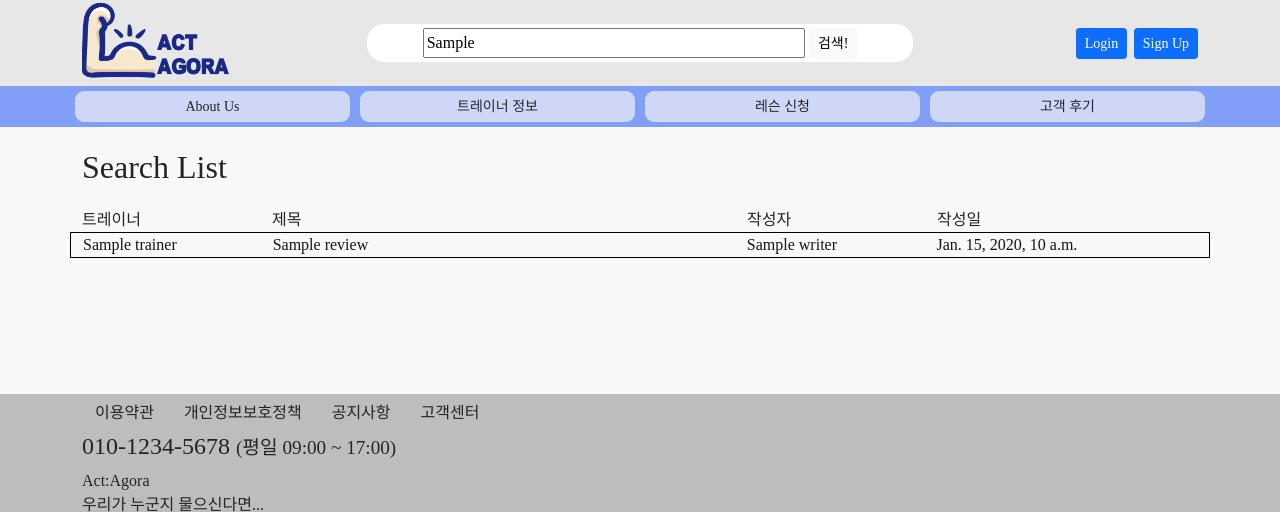
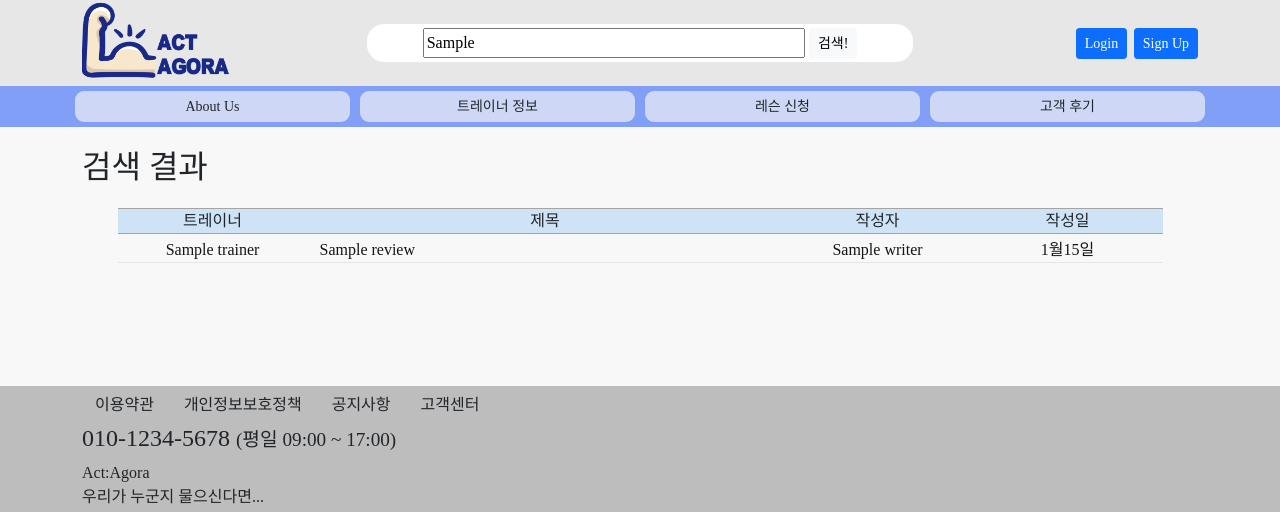
Before and after one commit to 4802852/Act-Agora, a Django app: template templates/review/review_list.html in a window 1280 px wide. Shown: the top 512 px of the page. Run offline with Django 3.2, Linux system fonts and the light colour scheme; the template is opened without the code that fills it: most values are stand-ins (such as "Sample title", 1, 10 or a date in 2020); some libraries are stand-ins or nearby versions; some web fonts are replaced.

```diff
--- a/static/css/styles.css
+++ b/static/css/styles.css
@@ -47,7 +47,7 @@ a:hover {text-decoration: none; color: #6E6E6E;}
 .card {
     box-shadow: 0 4px 8px 0 rgba(0,0,0,0.2);
     transition: 0.3s;
-    border-radius: 30px;
+    border-radius: 20px;
 }
 
 .card:hover {
--- a/templates/base.html
+++ b/templates/base.html
@@ -10,7 +10,7 @@
 <!--        <script src="{% static 'js/bootstrap.js' %}"></script>-->
         <script src="https://kit.fontawesome.com/c5df104f7a.js" crossorigin="anonymous"></script>
         <link rel="stylesheet" type="text/css" href="{% static 'css/normalize.css' %}" />
-        <link rel="stylesheet" type="text/css" href="{% static 'css/styles.css' %}?ver=1" />
+        <link rel="stylesheet" type="text/css" href="{% static 'css/styles.css' %}?ver=2" />
         {% block header %}{% endblock %}
     </head>
 
--- a/templates/review/review_list.html
+++ b/templates/review/review_list.html
@@ -2,38 +2,55 @@
 
 {% block contents %}
 {% if b %}
-<h1>Search List</h1>
+<h1>검색 결과</h1>
 {% else %}
-<h1>Review List</h1>
+<h1>고객 후기</h1>
 {% endif %}
 
-<div class="row">
-    <div class="col-2 col-md-2">트레이너</div>
-    <div class="col-5 col-md-5">제목</div>
-    <div class="col-2 col-md-2">작성자</div>
-    <div class="col-3 col-md-3">작성일</div>
+{% if b %}
+<p></p>
+{% else %}
+<div style="text-align: right">
+    <a href="{% url 'review:review-new' %}"><button class="btn btn-outline-secondary"><i class="fas fa-pencil-alt" style="color: gray"></i> 리뷰쓰기</button></a>
 </div>
-{% if review_list %}
-{% for review in review_list %}
-<a href="{{ review.get_absolute_url }}">
-    <div class="row" style="border: 1px solid black">
-        <div class="col-2 col-md-2">{{ review.trainer.name }}</div>
-        <div class="col-5 col-md-5">{{ review.title }}</div>
-        <div class="col-2 col-md-2">{{ review.writer }}</div>
-        <div class="col-3 col-md-3">{{ review.date }}</div>
-    </div>
-</a>
-{% endfor %}
+{% endif %}
+
+<div class="row justify-content-center" style="margin-top: 15; margin-bottom: 4">
+    <div id="board-top" class="col-2 col-md-2">트레이너</div>
+    <div id="board-top" class="col-5 col-md-5">제목</div>
+    <div id="board-top" class="col-2 col-md-2">작성자</div>
+    <div id="board-top" class="col-2 col-md-2">작성일</div>
+</div>
+
+{% if page_obj %}
+    {% for review in page_obj %}
+    <a href="{{ review.get_absolute_url }}">
+        <div class="row justify-content-center" style="margin-top: 3; margin-bottom: 3; padding: 0">
+            <div id="board-content" class="col-2 col-md-2" style="text-align: center">{{ review.trainer.name }}</div>
+            <div id="board-content" class="col-7 col-md-5">{{ review.title }}</div>
+            <div id="board-content" class="col-3 col-md-2" style="text-align: center">{{ review.writer }}</div>
+            <div id="board-content" class="col-2 col-md-2" style="text-align: center">{{ review.date|date:"n월j일" }}</div>
+        </div>
+    </a>
+    {% endfor %}
 {% else %}
     {% if b %}
-    <p>검색 결과가 없습니다.</p>
+    <div class="row">
+        <div class="col-12" style="text-align: center; margin-top: 50">
+            <p>검색 결과가 없습니다.</p>
+        </div>
+    </div>
     {% else %}
-    <p>현재 등록된 후가 없습니다.</p>
+    <div class="row">
+        <div class="col-12" style="text-align: center; margin-top: 50">
+            <p>아직 등록된 리뷰가 없습니다. 리뷰를 등록해보세요!</p>
+        </div>
+    </div>
     {% endif %}
 {% endif %}
 
 {% if is_paginated %}
-<ul class="pagination">
+<ul class="pagination justify-content-center" style="margin-top: 15px">
     {% if page_obj.has_previous %}
     <li class="page-item">
         <a class="page-link" href="?page={{ page_obj.previous_page_number }}"
@@ -64,10 +81,5 @@
 </ul>
 {% endif %}
 
-{% if b %}
-<p></p>
-{% else %}
-<a href="{% url 'review:review-new' %}">등록하기</a>
-{% endif %}
 
 {% endblock %}
```
Also changed, not shown: templates/trainer/trainer_detail.html (+51 -21 lines), db.sqlite3.
